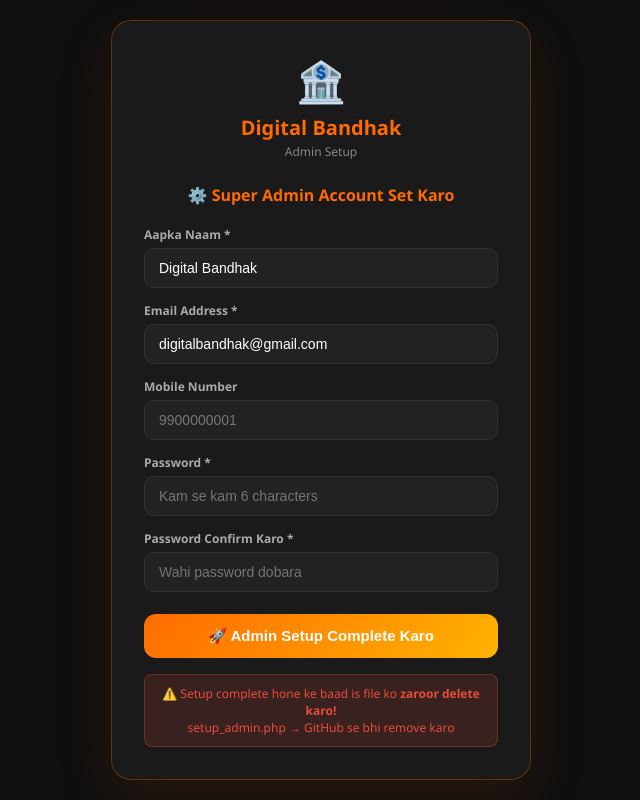
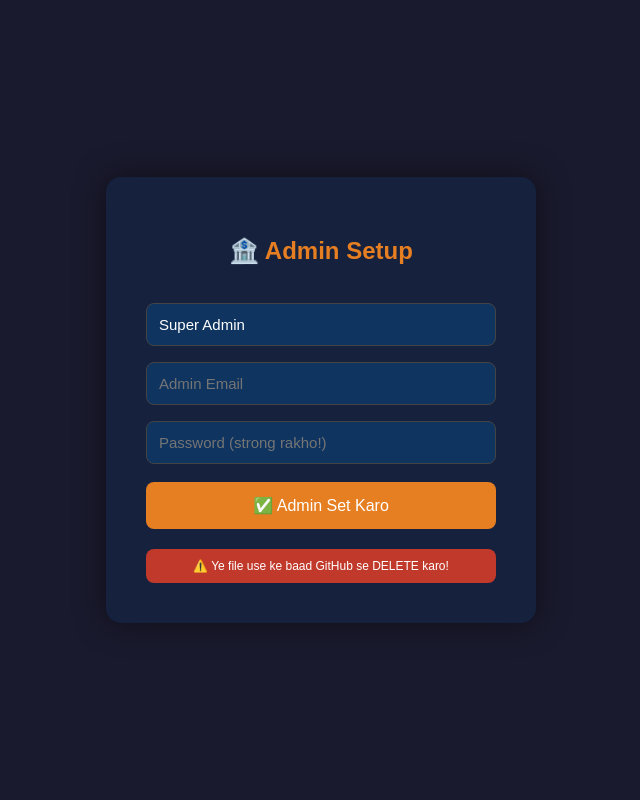
Before and after one commit to digitalbandhak/digital-bandhak, a PHP site: page /setup_admin.php in a window 1280 px wide. Shown: the whole page, without its empty margins (319-959 px from the left). Run offline with PHP 8.4, Linux system fonts and the light colour scheme.

Commit message:
Update admin setup script for better DB handling
Refactor admin setup logic to use mysqli and improve error handling.

```diff
--- a/setup_admin.php
+++ b/setup_admin.php
@@ -1,101 +1,82 @@
-
 <?php
-// ═══════════════════════════════════════════════════════════
-//  Digital Bandhak — Admin Setup
-//  Pehli baar chalao to admin set karo
-//  ⚠️ DONE hone ke baad YEH FILE DELETE KAR DENA!
-// ═══════════════════════════════════════════════════════════
-require_once __DIR__.'/php/config.php';
-
-if (!$pdo) {
-    die('<div style="font-family:sans-serif;padding:40px;color:red"><h2>❌ Database connect nahi hua!</h2><p>config.php mein DB credentials check karo.</p></div>');
-}
+// ⚠️ DELETE THIS FILE AFTER USE!
+$host = getenv('MYSQLHOST') ?: 'localhost';
+$user = getenv('MYSQLUSER') ?: 'root';
+$pass = getenv('MYSQLPASSWORD') ?: '';
+$port = (int)(getenv('MYSQLPORT') ?: 3306);
+$dbname = getenv('MYSQL_DATABASE') ?: 'railway';
 
 $msg = '';
-$msgColor = 'green';
+$success = false;
 
 if ($_SERVER['REQUEST_METHOD'] === 'POST') {
-    $name   = trim($_POST['name']   ?? '');
-    $email  = trim($_POST['email']  ?? '');
-    $mobile = trim($_POST['mobile'] ?? '');
-    $pass   = trim($_POST['pass']   ?? '');
-    $cpass  = trim($_POST['cpass']  ?? '');
+    $email = trim($_POST['email'] ?? '');
+    $password = trim($_POST['password'] ?? '');
+    $name = trim($_POST['name'] ?? 'Super Admin');
 
-    if (!$name || !$email || !$pass) {
-        $msg = '❌ Naam, Email aur Password zaruri hai!';
-        $msgColor = 'red';
-    } elseif ($pass !== $cpass) {
-        $msg = '❌ Password match nahi kiya!';
-        $msgColor = 'red';
-    } elseif (strlen($pass) < 6) {
-        $msg = '❌ Password kam se kam 6 characters ka hona chahiye!';
-        $msgColor = 'red';
+    if ($email && $password) {
+        $conn = new mysqli($host, $user, $pass, $dbname, $port);
+        if (!$conn->connect_error) {
+            $hashed = password_hash($password, PASSWORD_DEFAULT);
+            // Delete old admin and insert new
+            $conn->query("DELETE FROM admin");
+            $stmt = $conn->prepare("INSERT INTO admin (name, email, mobile, password) VALUES (?, ?, '9900000001', ?)");
+            $stmt->bind_param('sss', $name, $email, $hashed);
+            if ($stmt->execute()) {
+                $msg = "✅ Admin set ho gaya! Ab login karo.";
+                $success = true;
             } else {
-        $hash = password_hash($pass, PASSWORD_DEFAULT);
-        $stmt = $pdo->prepare("SELECT id FROM admin LIMIT 1");
-        $stmt->execute();
-        $existing = $stmt->fetch();
-        if ($existing) {
-            $pdo->prepare("UPDATE admin SET name=?, email=?, mobile=?, password=? WHERE id=1")->execute([$name, $email, $mobile, $hash]);
+                $msg = "❌ Error: " . $conn->error;
+            }
+            $conn->close();
         } else {
-            $pdo->prepare("INSERT INTO admin (name,email,mobile,password) VALUES (?,?,?,?)")->execute([$name, $email, $mobile, $hash]);
+            $msg = "❌ DB Connection failed: " . $conn->connect_error;
         }
-        $msg = '✅ Admin account set ho gaya! Ab login karo. Is file ko delete karo!';
+    } else {
+        $msg = "⚠️ Email aur Password dono bharo!";
     }
 }
 ?>
 <!DOCTYPE html>
 <html>
 <head>
-<meta charset="UTF-8">
-<meta name="viewport" content="width=device-width,initial-scale=1">
-<title>Digital Bandhak — Admin Setup</title>
+    <title>Digital Bandhak - Admin Setup</title>
+    <meta name="viewport" content="width=device-width, initial-scale=1">
     <style>
-  * { box-sizing: border-box; margin: 0; padding: 0; }
-  body { font-family: 'Segoe UI', sans-serif; background: #0f0f0f; color: #fff; min-height: 100vh; display: flex; align-items: center; justify-content: center; padding: 20px; }
-  .card { background: #1a1a1a; border: 1px solid rgba(255,107,0,.3); border-radius: 20px; padding: 32px; width: 100%; max-width: 420px; box-shadow: 0 20px 60px rgba(255,107,0,.1); }
-  .logo { text-align: center; margin-bottom: 24px; }
-  .logo div:first-child { font-size: 40px; }
-  .logo div:nth-child(2) { font-size: 20px; font-weight: 800; color: #ff6b00; margin-top: 6px; }
-  .logo div:nth-child(3) { font-size: 12px; color: #888; margin-top: 2px; }
-  h2 { font-size: 16px; font-weight: 700; margin-bottom: 20px; color: #ff6b00; text-align: center; }
-  label { display: block; font-size: 12px; color: #aaa; margin-bottom: 5px; margin-top: 14px; font-weight: 600; }
-  input { width: 100%; padding: 11px 14px; background: #222; border: 1px solid #333; border-radius: 10px; color: #fff; font-size: 14px; outline: none; }
-  input:focus { border-color: #ff6b00; }
-  button { width: 100%; margin-top: 22px; padding: 13px; background: linear-gradient(135deg,#ff6b00,#ffb300); border: none; border-radius: 12px; color: #fff; font-size: 15px; font-weight: 800; cursor: pointer; }
-  .msg { margin-top: 16px; padding: 12px; border-radius: 10px; font-size: 13px; text-align: center; }
-  .warn { background: rgba(231,76,60,.15); border: 1px solid rgba(231,76,60,.3); color: #e74c3c; font-size: 12px; text-align: center; margin-top: 16px; padding: 10px; border-radius: 8px; }
-  a { color: #ff6b00; text-decoration: none; font-weight: 700; }
+        body { font-family: Arial; background: #1a1a2e; color: white; display: flex; justify-content: center; align-items: center; min-height: 100vh; margin: 0; }
+        .box { background: #16213e; padding: 40px; border-radius: 15px; width: 350px; box-shadow: 0 0 30px rgba(0,0,0,0.5); }
+        h2 { color: #e67e22; text-align: center; margin-bottom: 30px; }
+        input { width: 100%; padding: 12px; margin: 8px 0; border-radius: 8px; border: 1px solid #444; background: #0f3460; color: white; box-sizing: border-box; font-size: 15px; }
+        button { width: 100%; padding: 14px; background: #e67e22; color: white; border: none; border-radius: 8px; font-size: 16px; cursor: pointer; margin-top: 10px; }
+        button:hover { background: #d35400; }
+        .msg { padding: 12px; border-radius: 8px; margin: 15px 0; text-align: center; font-weight: bold; }
+        .success { background: #27ae60; }
+        .error { background: #c0392b; }
+        a { color: #e67e22; }
+        .warning { background: #c0392b; padding: 10px; border-radius: 8px; font-size: 12px; margin-top: 20px; text-align: center; }
     </style>
 </head>
 <body>
-<div class="card">
-  <div class="logo">
-    <div>🏦</div>
-    <div>Digital Bandhak</div>
-    <div>Admin Setup</div>
-  </div>
-  <h2>⚙️ Super Admin Account Set Karo</h2>
+<div class="box">
+    <h2>🏦 Admin Setup</h2>
+
     <?php if ($msg): ?>
-    <div class="msg" style="background:rgba(<?= $msgColor==='green'?'46,204,113':'231,76,60' ?>,.15);border:1px solid rgba(<?= $msgColor==='green'?'46,204,113':'231,76,60' ?>,.3);color:<?= $msgColor==='green'?'#2ecc71':'#e74c3c' ?>"><?= htmlspecialchars($msg) ?></div>
-    <?php if ($msgColor === 'green'): ?>
-      <div style="text-align:center;margin-top:16px"><a href="/">← Login Page Par Jao</a></div>
+        <div class="msg <?= $success ? 'success' : 'error' ?>"><?= $msg ?></div>
+        <?php if ($success): ?>
+            <p style="text-align:center"><a href="/">👉 Login Page Pe Jaao</a></p>
         <?php endif; ?>
     <?php endif; ?>
+
+    <?php if (!$success): ?>
     <form method="POST">
-    <label>Aapka Naam *</label>
-    <input type="text" name="name" value="Digital Bandhak" required>
-    <label>Email Address *</label>
-    <input type="email" name="email" value="digitalbandhak@gmail.com" required>
-    <label>Mobile Number</label>
-    <input type="tel" name="mobile" value="" placeholder="9900000001">
-    <label>Password *</label>
-    <input type="password" name="pass" placeholder="Kam se kam 6 characters" required>
-    <label>Password Confirm Karo *</label>
-    <input type="password" name="cpass" placeholder="Wahi password dobara" required>
-    <button type="submit">🚀 Admin Setup Complete Karo</button>
+        <input type="text" name="name" placeholder="Admin Name (e.g. Super Admin)" value="Super Admin">
+        <input type="email" name="email" placeholder="Admin Email" required>
+        <input type="password" name="password" placeholder="Password (strong rakho!)" required>
+        <button type="submit">✅ Admin Set Karo</button>
     </form>
-  <div class="warn">⚠️ Setup complete hone ke baad is file ko <b>zaroor delete karo!</b><br>setup_admin.php → GitHub se bhi remove karo</div>
+    <?php endif; ?>
+
+    <div class="warning">⚠️ Ye file use ke baad GitHub se DELETE karo!</div>
 </div>
 </body>
 </html>
```
Lines whose indentation alone changed are shown as unchanged.
